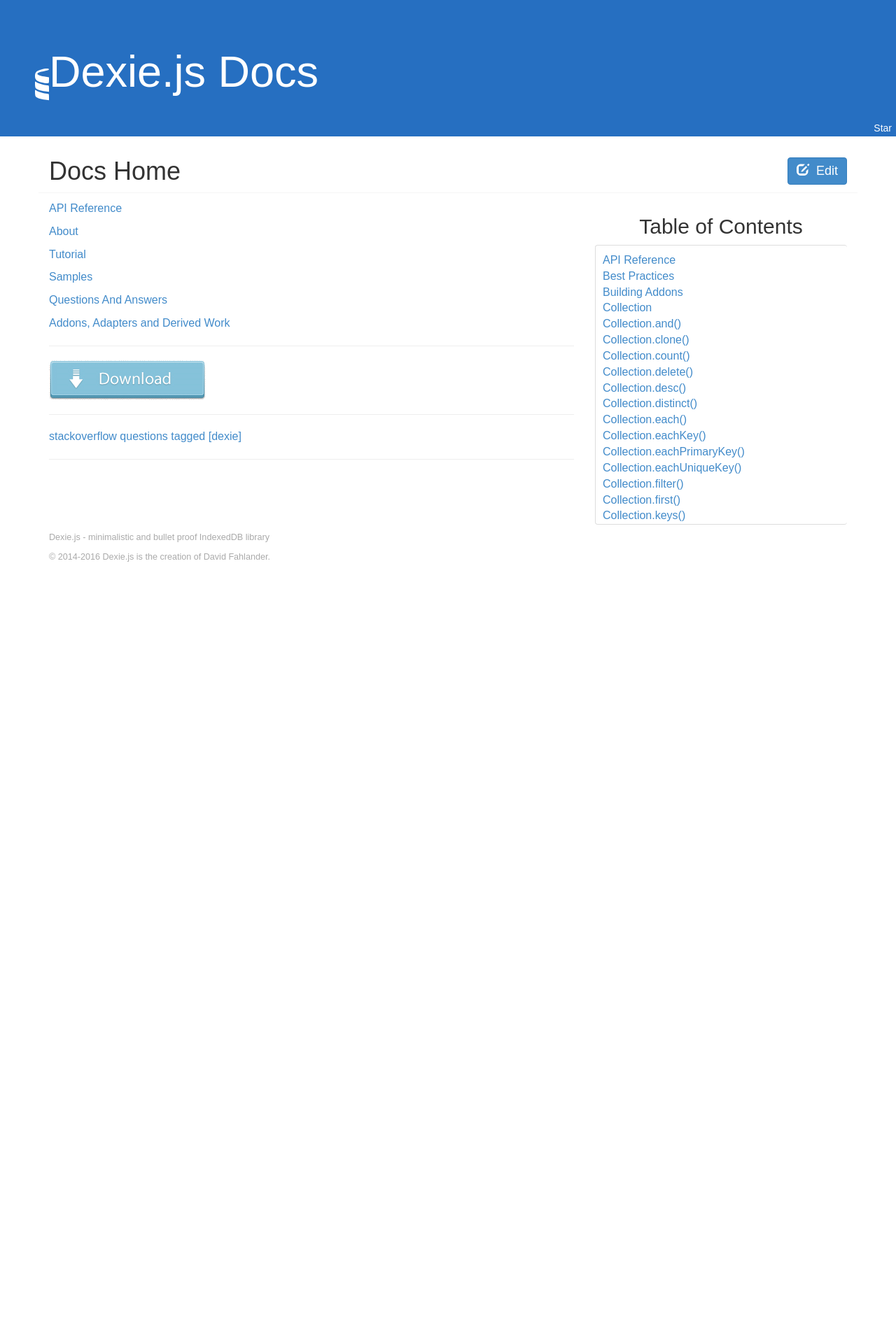
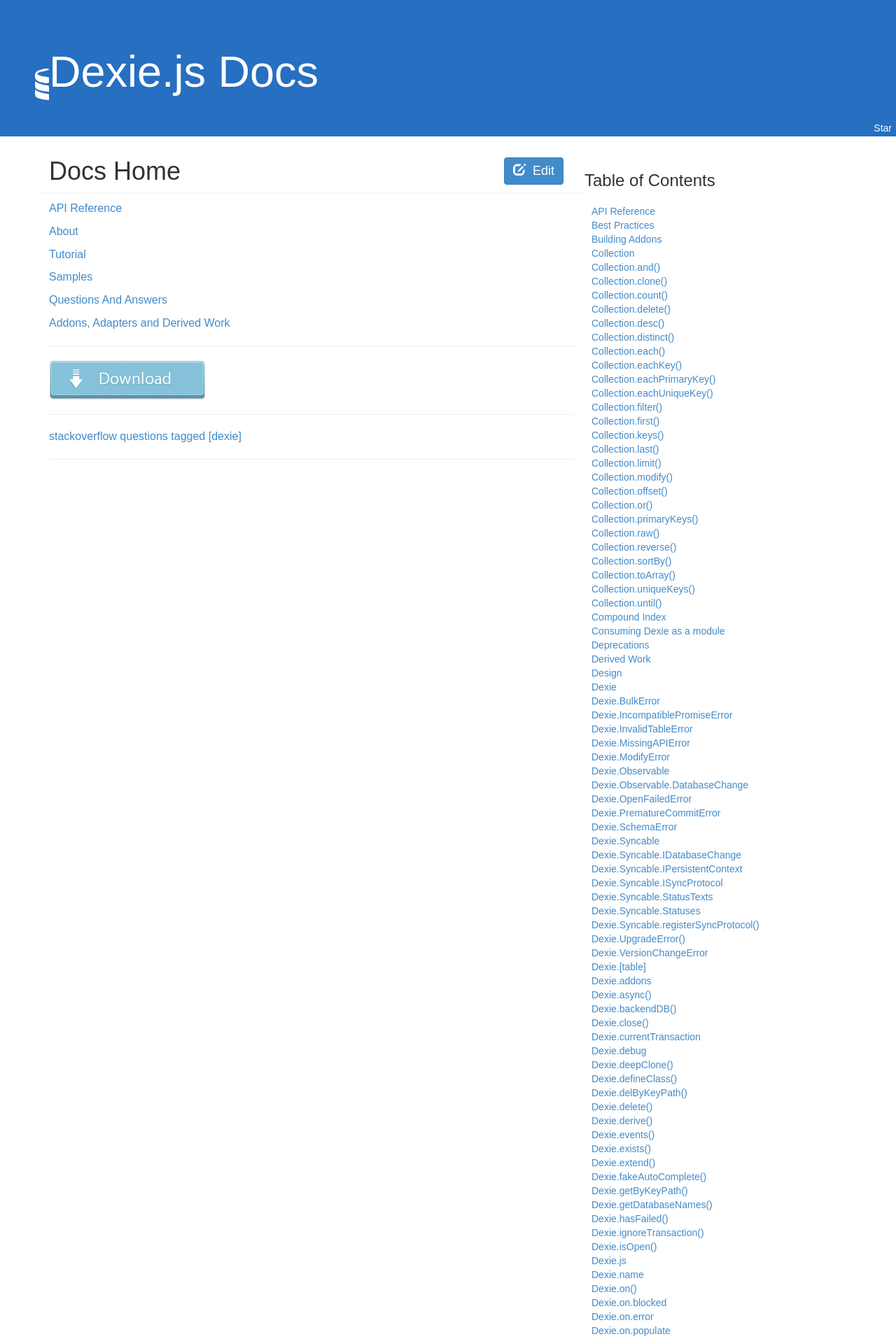
Before and after one commit to dexie/dexie-website, a Jekyll site: the page built from docs/index.md, in a window 1280 px wide. Shown: the top 1914 px of the page at 70% size. Built offline with Jekyll 4.4.1, drawn with Linux system fonts in a browser that asks for light colours; before the commit the page ends 900 px from its top, so only the background shows below that; some of the changed text lies outside the part shown.

Commit message:
Fixed table of contents

```diff
--- a/_includes/header.html
+++ b/_includes/header.html
@@ -21,14 +21,14 @@
   // Without this workaround, the github star button iframe will load the entire
   // dexie.org page instead of its src attribute, when navigating back to the page.
   if (window.MutationObserver) {
-    var starButton = $('#star-button');
+    var starButton = document.getElementById('star-button');
     var o = new MutationObserver(function(){
-      var iframe = starButton.find('iframe');
+      var iframe = starButton.getElementsByTagName('iframe');
       if (iframe.length > 0) {
         o.disconnect();
         iframe[0].src = iframe[0].src;
       }
     });
-    o.observe(starButton[0], {subtree: true, attributes: true});
+    o.observe(starButton, {subtree: true, attributes: true});
   }
 </script>
--- a/_layouts/docs.html
+++ b/_layouts/docs.html
@@ -2,26 +2,31 @@
 layout: default
 ---
 
+<div class="row">
+  <div class="col-xs-12 col-md-8">
     <div class="row docs-page-subheader">
       <h1 class="col-xs-12 col-md-10">{{ page.title }}</h1>
-  <div class="col-xs-6 col-md-2 text-right">
+      <div class="hidden-xs col-md-2">
         <a class="btn btn-primary btn-edit-doc-page" href="https://github.com/dfahlander/dexie.js-web/edit/gh-pages/{{ page.path }}">
-      <span class="glyphicon glyphicon-edit"></span>&nbsp;
-      Edit
+          <span class="glyphicon glyphicon-edit"></span>&nbsp; Edit
         </a>
       </div>
     </div>
+
     <div class="row docs-page-subtitle">
       <div class="col-xs-12">
         {{page.subtitle}}
       </div>
     </div>
     <div class="row docs-page">
-  <div class="col-xs-12 col-md-8">
+      <div class="col-xs-12">
         {{ content }}
       </div>
+    </div>
+  </div>
   <div class="col-xs-12 col-md-4">
-    <h2 class="text-center">Table of Contents</h2>
+    <div class="row docs-page-subheader">
+      <h3>Table of Contents</h3>
       <div class="docs-toc-wrapper">
         <ul class="docs-toc">
           {% assign pages = site.pages | sort:"title"  %}
@@ -36,3 +41,4 @@
       </div>
     </div>
   </div>
+</div>
--- a/assets/css/stylesheet.css
+++ b/assets/css/stylesheet.css
@@ -172,11 +172,6 @@
 }
 
 .docs-toc-wrapper {
-	height: 400px;
-	overflow: auto;
-	border: 1px solid #dddddd;
-	border-radius: 4px;
-	border-right: none;
 }
 
 .docs-toc {
```
Lines whose indentation alone changed are shown as unchanged.
